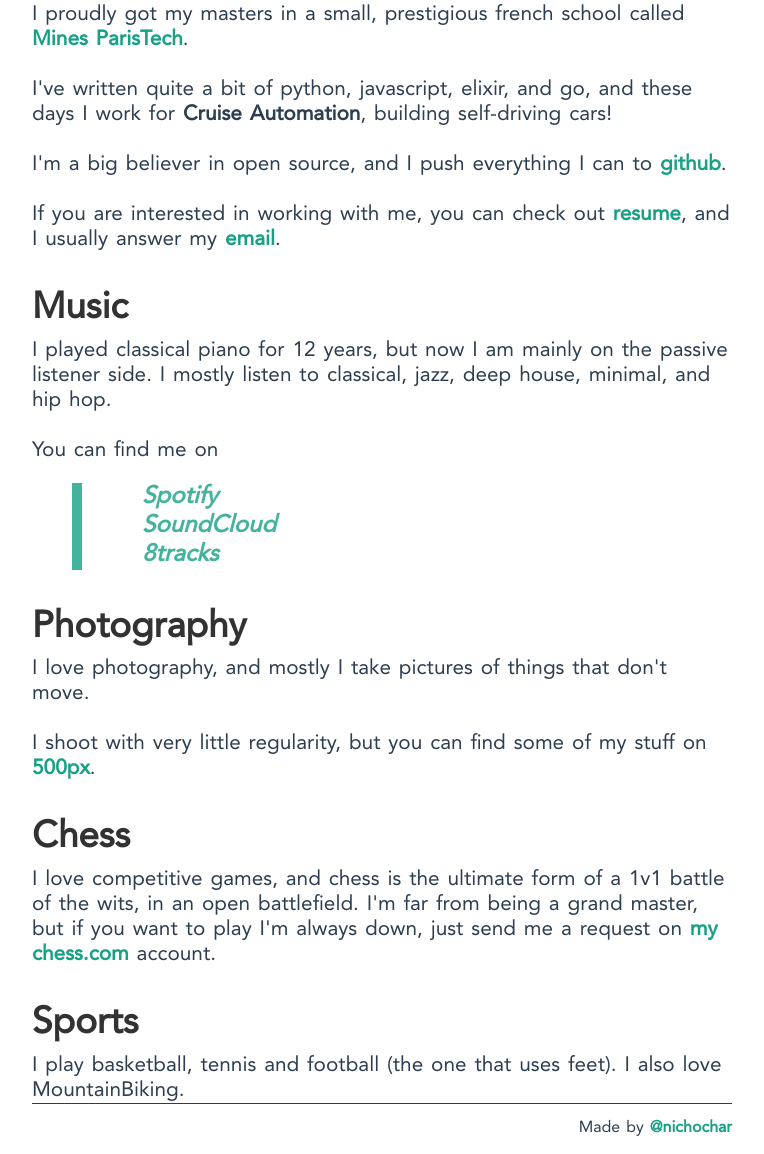
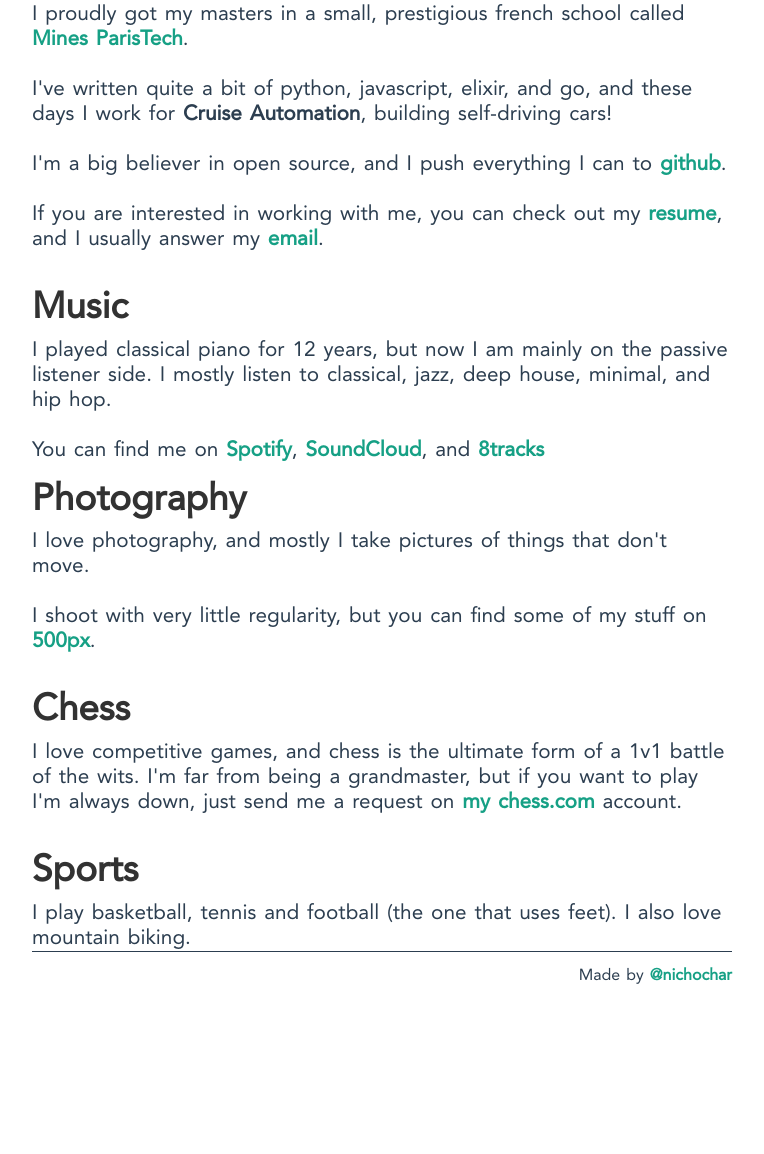
Before and after one commit to nichochar/blog, a Flask app: page /about in a window 1280 px wide. Shown: the part 520-1674 px from the top of the page, without its empty margins (258-1022 px from the left). After the commit the page ends 1504 px from the top, so only its background shows below. Run offline with Flask 2, Linux system fonts and the light colour scheme; some libraries are stand-ins or nearby versions.

Commit message:
Proof read from pompom

```diff
--- a/blog/templates/about.html
+++ b/blog/templates/about.html
@@ -31,7 +31,7 @@
 
     I'm a big believer in open source, and I push everything I can to <a href="https://github.com/nichochar">github</a>.
     <br><br>
-    If you are interested in working with me, you can check out <a href="{{ url_for('static', filename='pdf/CV.pdf') }}">resume</a>,
+    If you are interested in working with me, you can check out my <a href="{{ url_for('static', filename='pdf/CV.pdf') }}">resume</a>,
     and I usually answer my <a href="mailto:nicholascharriere+blog@gmail.com"> email</a>.
 </p>
 
@@ -40,11 +40,7 @@
 <p>
     I played classical piano for 12 years, but now I am mainly on the passive listener side. I mostly listen to classical, jazz, deep house, minimal, and hip hop.
     </br></br>
-    You can find me on </p>
-    <p class="quote">
-            <a href="http://open.spotify.com/user/nicholascharriere">Spotify</a></br>
-            <a href="https://soundcloud.com/nicholas-charriere">SoundCloud</a></br>
-            <a href="http://8tracks.com/nichochar">8tracks</a>
+    You can find me on <a href="http://open.spotify.com/user/nicholascharriere">Spotify</a>, <a href="https://soundcloud.com/nicholas-charriere">SoundCloud</a>, and <a href="http://8tracks.com/nichochar">8tracks</a>
 </p>
 
 <h2>Photography</h2>
@@ -57,14 +53,14 @@
 <br>
 <h2>Chess</h2>
 <p>
-    I love competitive games, and chess is the ultimate form of a 1v1 battle of the wits, in an open battlefield. I'm far from being a grand master, but if you want to
+    I love competitive games, and chess is the ultimate form of a 1v1 battle of the wits. I'm far from being a grandmaster, but if you want to
     play I'm always down, just send me a request on <a href="http://www.chess.com/members/view/nichochar">my chess.com</a> account.
 </p>
 
 <br>
 <h2>Sports</h2>
 <p>
-    I play basketball, tennis and football (the one that uses feet). I also love MountainBiking.
+    I play basketball, tennis and football (the one that uses feet). I also love mountain biking.
 </p>
 
 {% endblock %}
```
